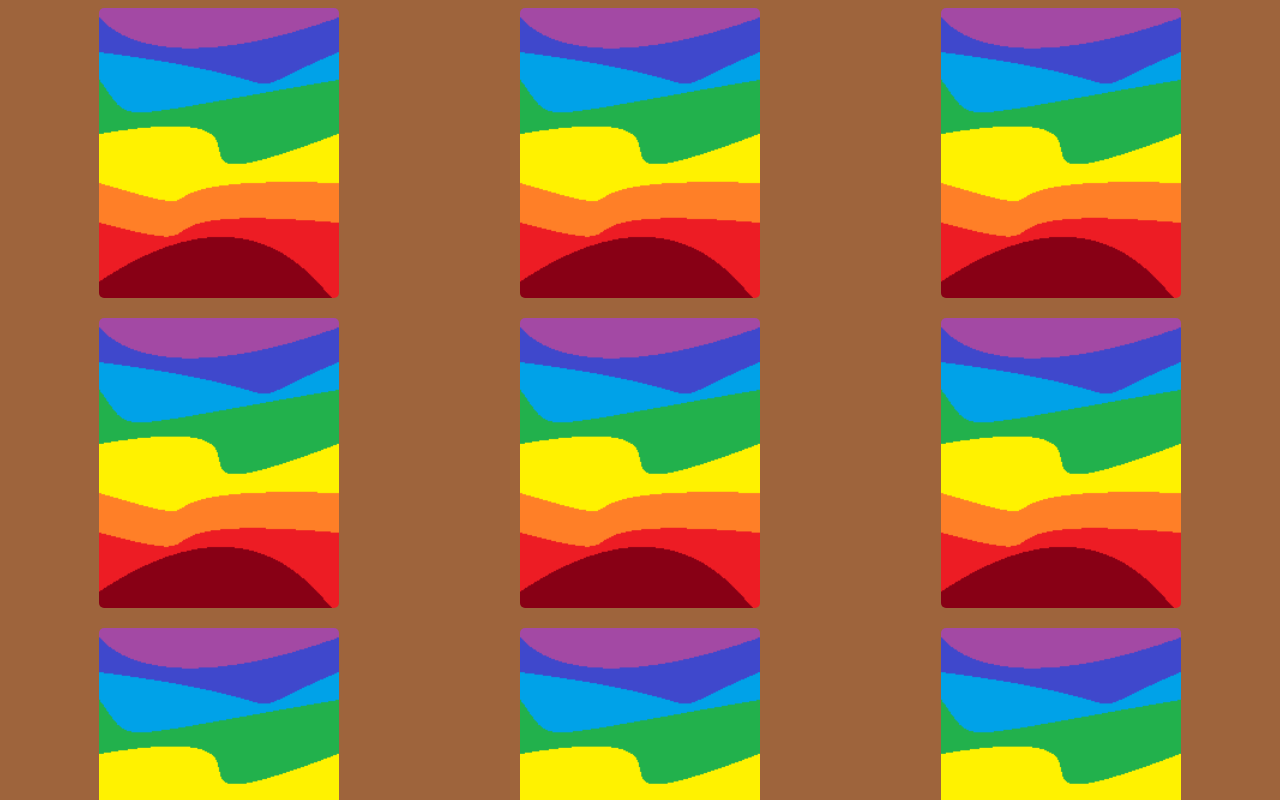
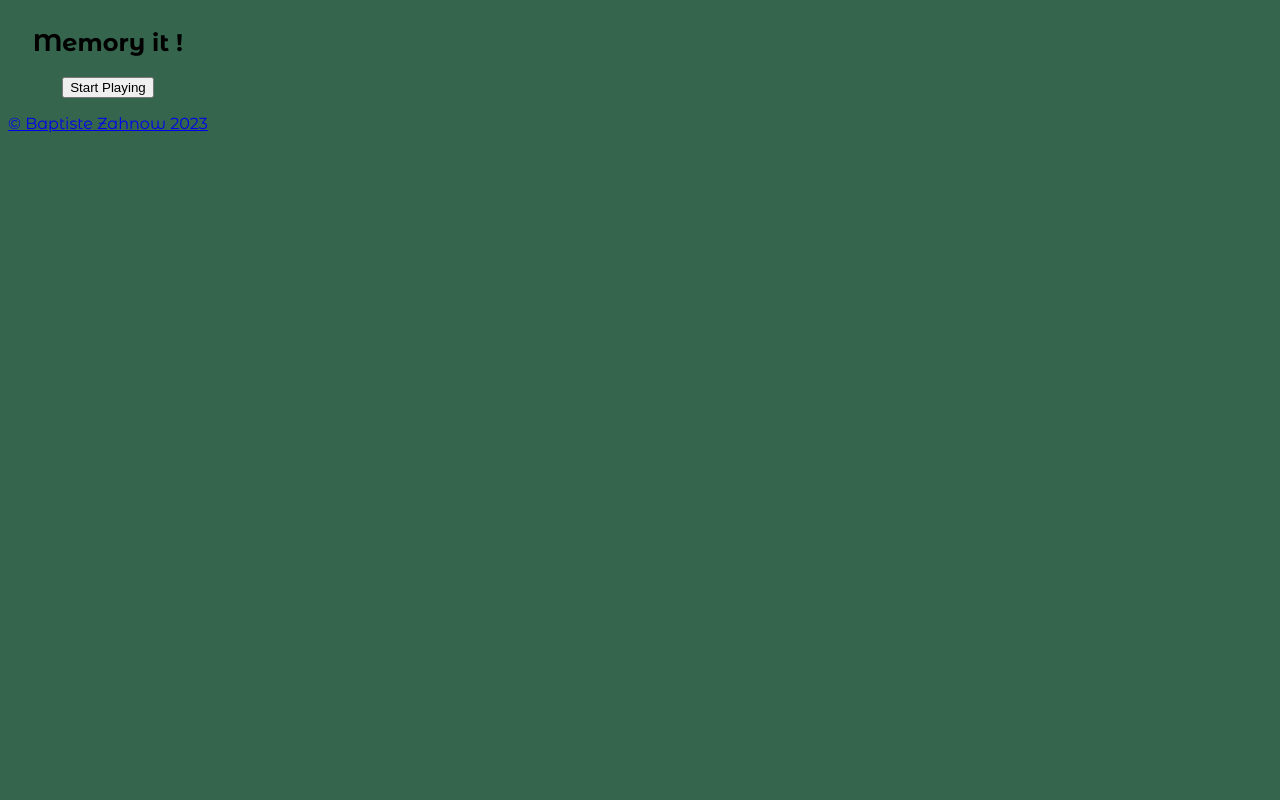
Before and after one commit to LelouchFR/memories-it, a Vue app: page / in a window 1280 px wide. Shown: the top 800 px of the page. Built offline with nearby package versions, Linux system fonts and the light colour scheme.

Commit message:
Added a game starter

```diff
--- a/src/App.vue
+++ b/src/App.vue
@@ -1,5 +1,6 @@
 <script setup>
     import Card from './components/Card.vue';
+    import Menu from './components/Menu.vue';
 
     let images = ['img/Angular.png', 'img/React.png', 'img/Vue.jpg', 'img/NodeJS.jpg', 'img/Preact.png', 'img/Svelte.png', 'img/Angular.png', 'img/React.png', 'img/Vue.jpg', 'img/NodeJS.jpg', 'img/Preact.png', 'img/Svelte.png'];
 
@@ -12,7 +13,8 @@
 </script>
 
 <template>
-    <div class="container">
+    <Menu id="MenuContainer" />
+    <div class="container hide" id="CardContainer">
         <Card v-for="(cardNumber, index) in cardNumbers" :key="cardNumber" :Card="'card'" :CardNumber="cardNumber" :image="images[index]" />
     </div>
 </template>
--- /dev/null
+++ b/src/components/Menu.vue
@@ -0,0 +1,23 @@
+<template>
+    <section class="GameStarter">
+        <h1>Memory it !</h1>
+        <button @click="Hide_or_Show">Start Playing</button>
+        <p><a :href="ghLink">&copy; Baptiste Zahnow {{ new Date().getFullYear() }}</a></p>
+    </section>
+</template>
+
+<script setup>
+    const ghLink = "https://github.com/LelouchFR/memory-it";
+    let counter = 0;
+
+    function Hide_or_Show() {
+        counter++;
+        if (counter % 2 === 0) {
+            document.getElementById('CardContainer').classList.add('hide');
+            document.getElementById('MenuContainer').classList.remove('hide');
+        } else {
+            document.getElementById('CardContainer').classList.remove('hide');
+            document.getElementById('MenuContainer').classList.add('hide');
+        }
+    }
+</script>
--- a/src/style.scss
+++ b/src/style.scss
@@ -1,7 +1,14 @@
+@import url('https://fonts.googleapis.com/css2?family=Montserrat+Alternates:ital,wght@0,100;0,200;0,300;0,400;0,500;0,600;0,700;0,800;0,900;1,100;1,200;1,300;1,400;1,500;1,600;1,700;1,800;1,900&display=swap');
 @import './styles/mixin.module.scss';
 @import './styles/const.module.scss';
 
-body {background-color: #9E643C}
+body {
+    background-color: #35654D;
+    font-family: 'Montserrat Alternates', sans-serif;
+    text-align: center;
+}
+
+.GameStarter {position: absolute}
 
 .container {
     display: grid;
@@ -39,10 +46,7 @@ body {background-color: #9E643C}
         }
 
         &.back {
-            display: flex;
             position: absolute;
-            align-items: center;
-            justify-content: center;
             @include top-left(0, 0);
             @include width-height($P100, $P100);
             transform: rotateY($ROTATION-180);
@@ -94,3 +98,5 @@ body {background-color: #9E643C}
     }
 
 }
+
+.hide {display: none}
```
